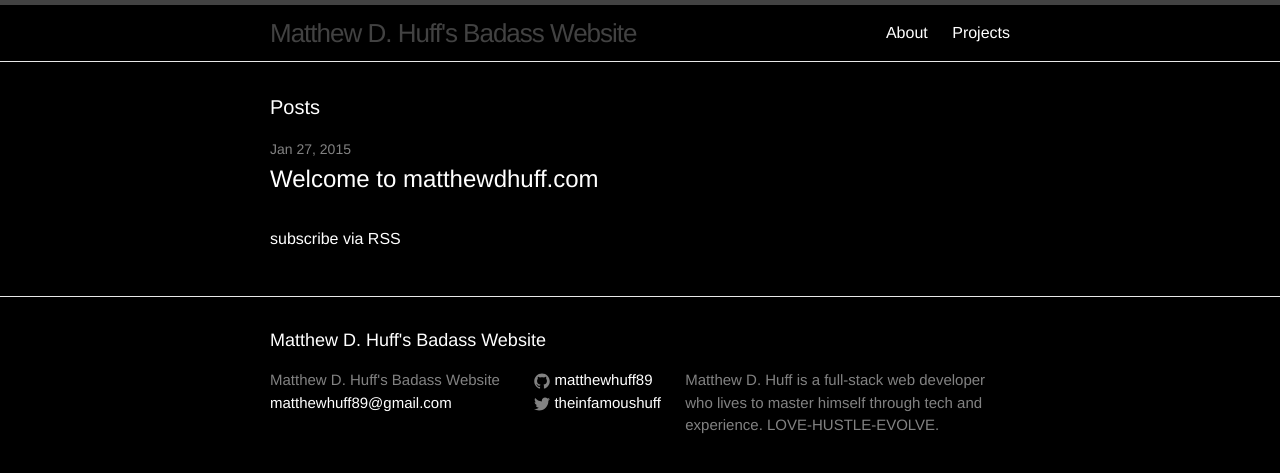
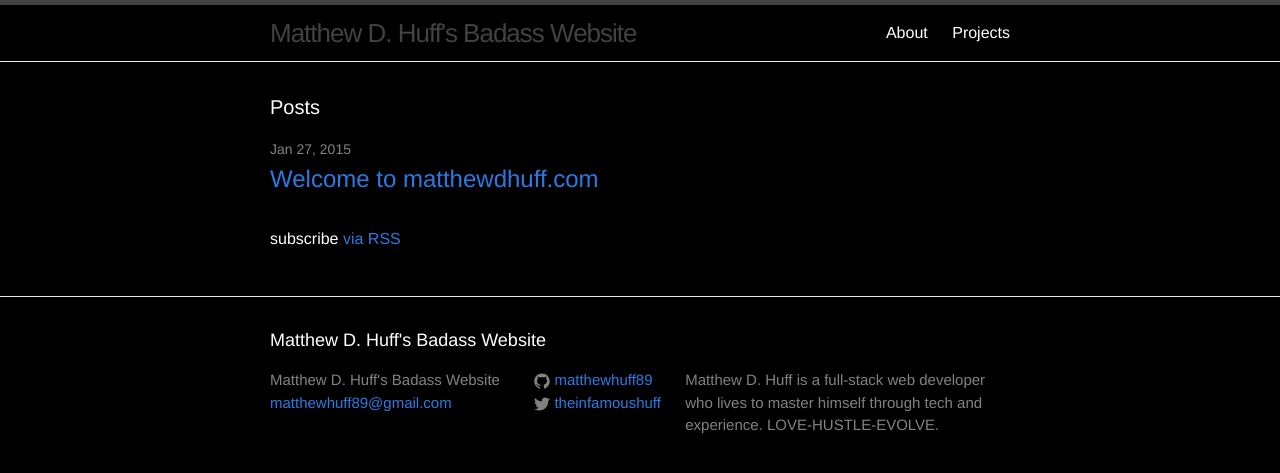
Before and after one commit to matthewhuff89/matthewhuff89.github.io, a Jekyll site: the page built from index.html, in a window 1280 px wide. Shown: the top 473 px of the page. Built offline with Jekyll 4.4.1, drawn with Linux system fonts in a browser that asks for light colours.

Commit message:
Changed colors back

```diff
--- a/css/main.scss
+++ b/css/main.scss
@@ -15,7 +15,7 @@ $spacing-unit:     30px;
 
 $text-color:       white;
 $background-color: black;
-$brand-color:      white;
+$brand-color:      #2a7ae2;
 
 $grey-color:       #828282;
 $grey-color-light: lighten($grey-color, 40%);
```
Also changed, not shown: 2 other files.
